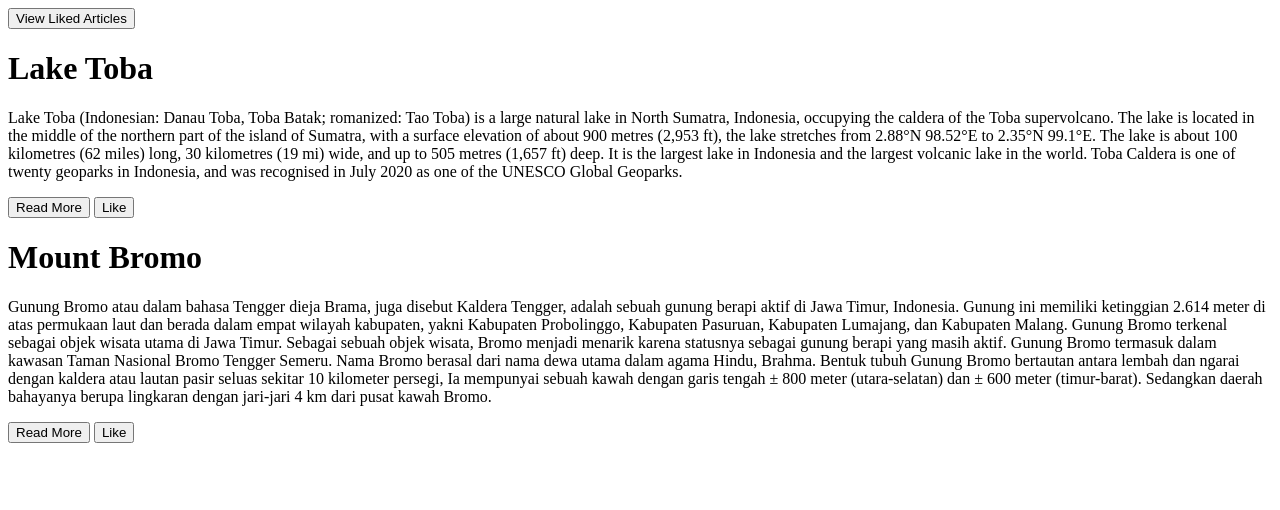
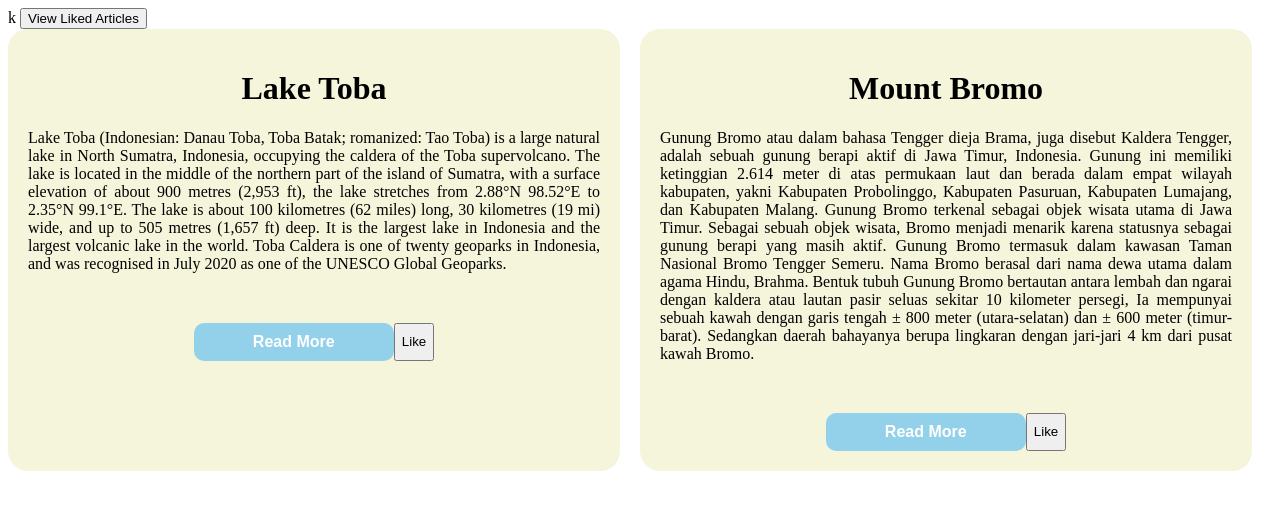
Before and after one commit to Yudhono/htm-css-example, a plain HTML site: page index.html in a window 1280 px wide. Drawn offline with Linux system fonts and the light colour scheme.

Commit message:
add styling

```diff
--- a/index.html
+++ b/index.html
@@ -6,11 +6,12 @@
     <meta name="viewport" content="width=device-width, initial-scale=1.0">
     <title>Articles</title>
     <script src="script.js"></script>
+    <link rel="stylesheet" href="styles.css">k
 </head>
 
 <body onload="loadArticles()">
     <button onclick="window.location.href='liked_article.html'">View Liked Articles</button>
-    <div id="articlesContainer"></div>
+    <div id="articlesContainer" class="articleContainer"></div>
 </body>
 
 </html>
```
Also changed, not shown: liked_article.html (+2 -1 lines).
